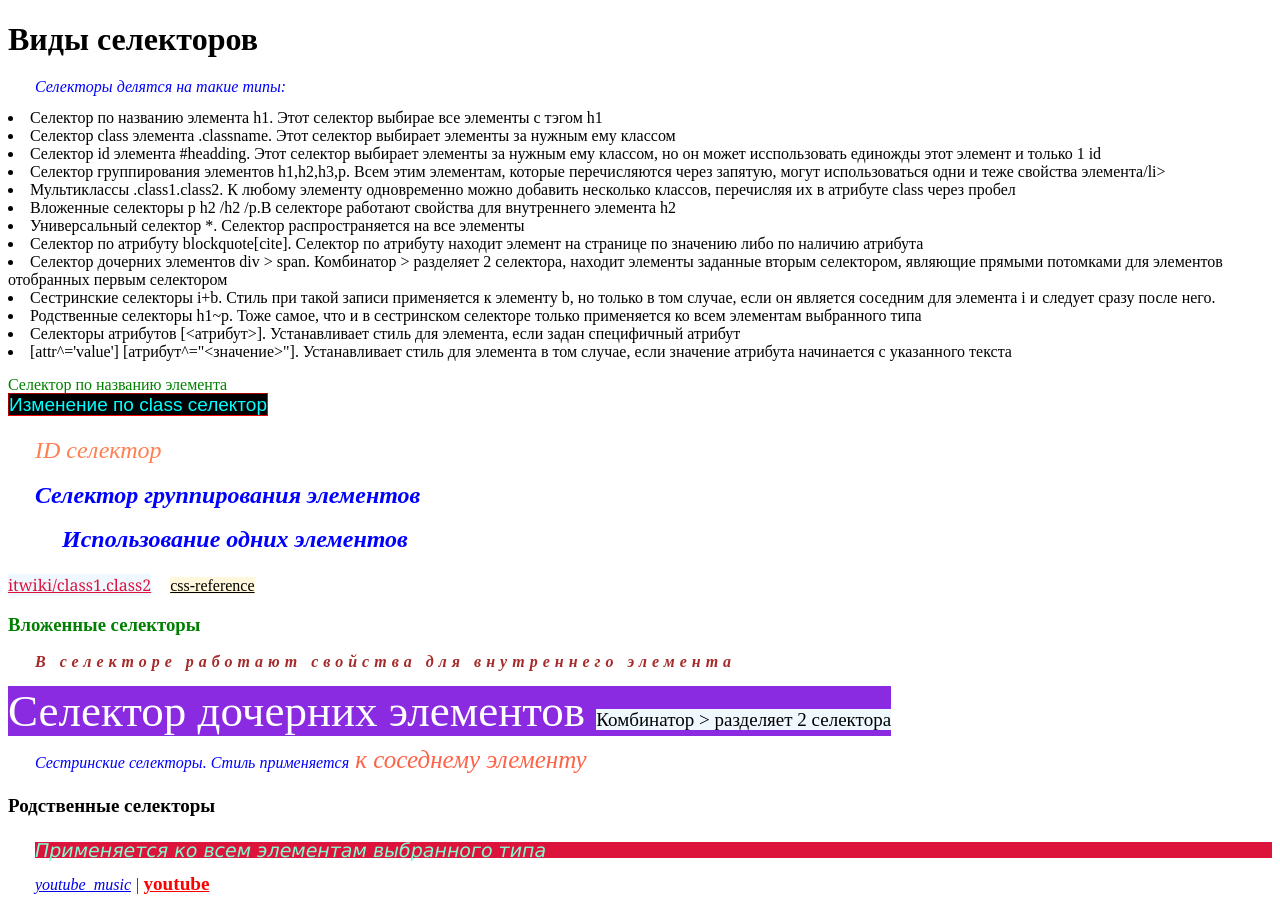
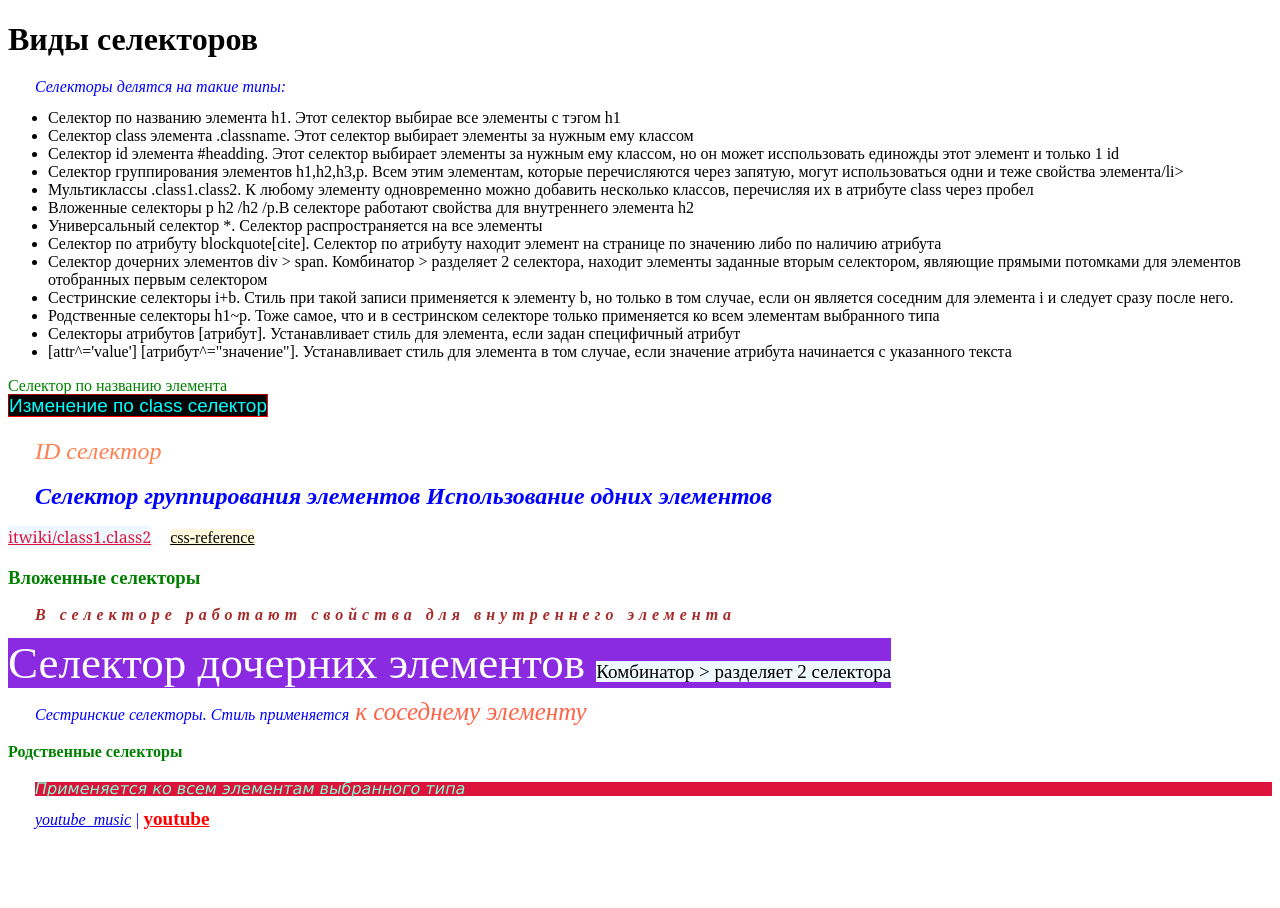
Before and after one commit to VladislavKrs/5pr, a plain HTML site: page index.html in a window 1280 px wide. After the commit the page ends 843 px from the top, so only its background shows below. Drawn offline with Linux system fonts and the light colour scheme.

Commit message:
add index.html

```diff
--- a/index.html
+++ b/index.html
@@ -10,6 +10,7 @@
 <body>
     <h1>Виды селекторов</h1>
     <p>Селекторы делятся на такие типы:</p>
+    <ul>
         <li>Селектор по названию элемента h1. Этот селектор выбирае все элементы с тэгом h1</li>
         <li>Селектор class элемента .classname. Этот селектор выбирает элементы за нужным ему классом</li>
         <li>Селектор id элемента #headding. Этот селектор выбирает элементы за нужным ему классом, но он может исспользовать единожды этот элемент и только 1 id</li>
@@ -21,9 +22,9 @@
         <li>Селектор дочерних элементов div > span. Комбинатор > разделяет 2 селектора, находит элементы заданные вторым селектором, являющие прямыми потомками для элементов отобранных первым селектором</li>
         <li>Сестринские селекторы i+b. Стиль при такой записи применяется к элементу b, но только в том случае, если он является соседним для элемента i и следует сразу после него.</li>
         <li>Родственные селекторы h1~p. Тоже самое, что и в сестринском селекторе только применяется ко всем элементам выбранного типа</li>
-        <li>Селекторы атрибутов [<атрибут>]. Устанавливает стиль для элемента, если задан специфичный атрибут</li>
-        <li>[attr^='value'] [атрибут^="<значение>"]. Устанавливает стиль для элемента в том случае, если значение атрибута начинается с указанного текста</li>
-
+        <li>Селекторы атрибутов [атрибут]. Устанавливает стиль для элемента, если задан специфичный атрибут</li>
+        <li>[attr^='value'] [атрибут^="значение"]. Устанавливает стиль для элемента в том случае, если значение атрибута начинается с указанного текста</li>
+    </ul>
 
             <div>Селектор по названию элемента</div>
 
@@ -32,7 +33,7 @@
             <p id="paragraf">ID ceлектор</p>
 
             <h2>Cелектор группирования элементов
-                <p>Использование одних элементов</p>
+                <b>Использование одних элементов</b>
             </h2>
 
             <div>
@@ -52,10 +53,10 @@
 
             <p>Сестринские селекторы.<b></b> Стиль применяется<i> к соседнему элементу</i></p>
 
-            <span>
+            <div>
                 <h4>Родственные селекторы</h4>
                 <p>Применяется ко всем элементам выбранного типа</p>
-            </span>
+            </div>
 
             <p>
                 <a href="https://music.youtube.com/">youtube_music</a> |
```
Also changed, not shown: 1 other file.
